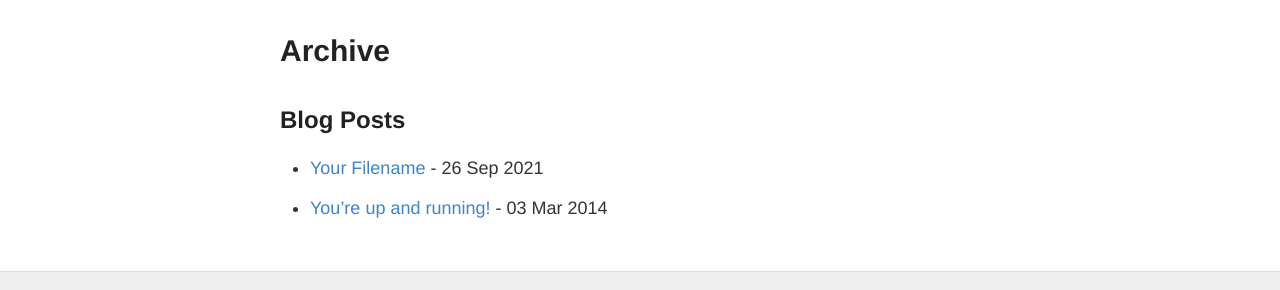
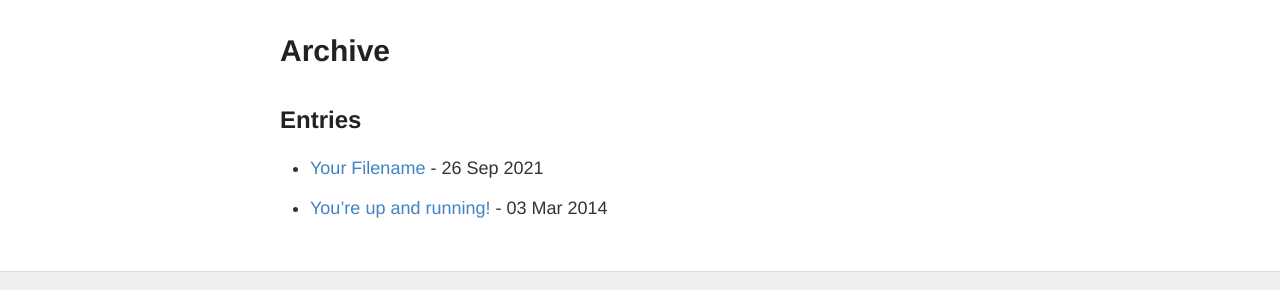
Before and after one commit to emielboven/emielboven.github.io, a Jekyll site: the page built from archive.md, in a window 1280 px wide. Shown: the part 223-513 px from the top of the page. Built offline with Jekyll 4.4.1, drawn with Linux system fonts in a browser that asks for light colours.

Commit message:
Update archive.md

```diff
--- a/archive.md
+++ b/archive.md
@@ -4,7 +4,7 @@ title: Archive
 published: true
 ---
 
-## Blog Posts
+## Entries
 
 {% for post in site.posts %}
 * [ {{ post.title }} ]({{ post.url }}) - {{ post.date | date_to_string }}
```
